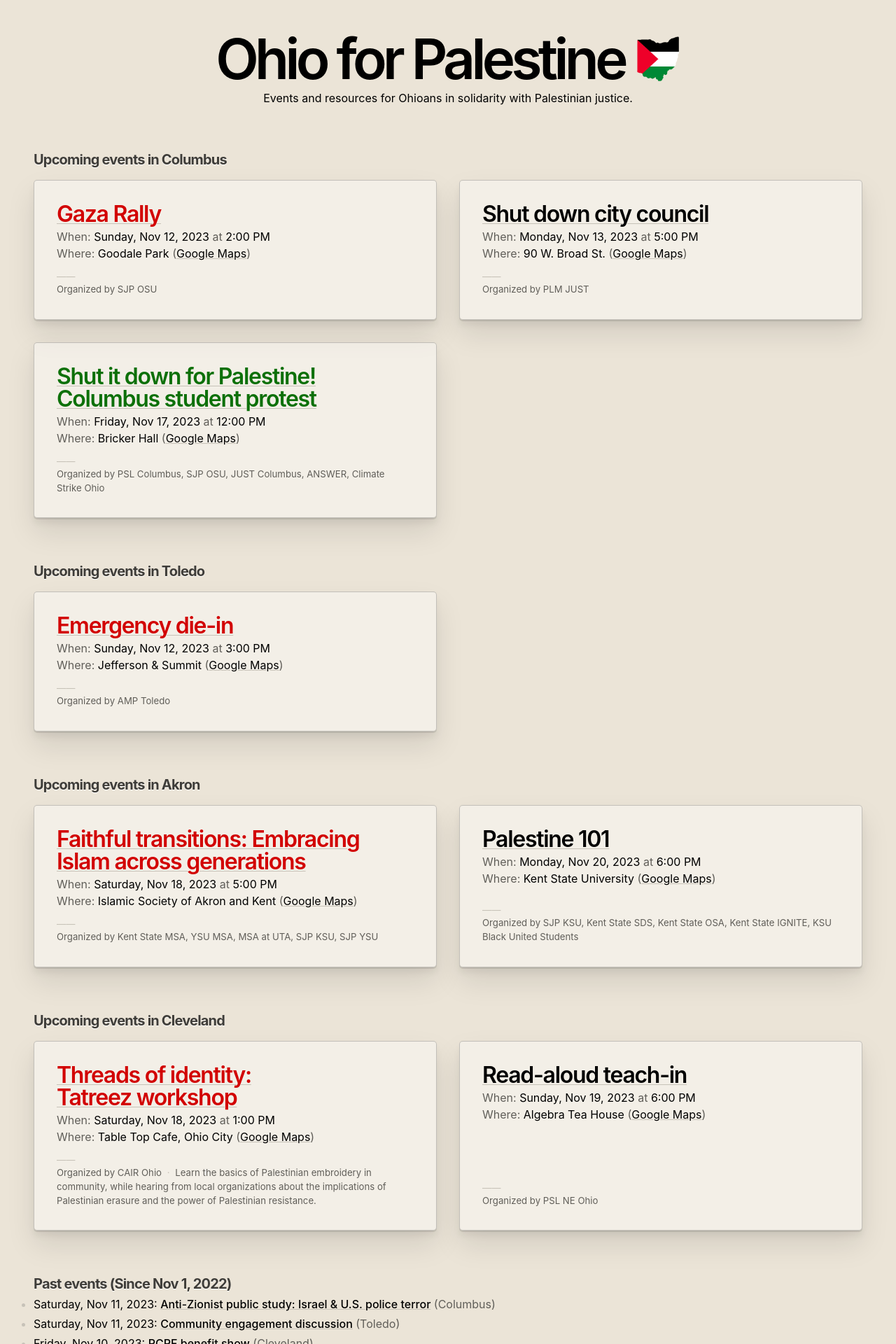
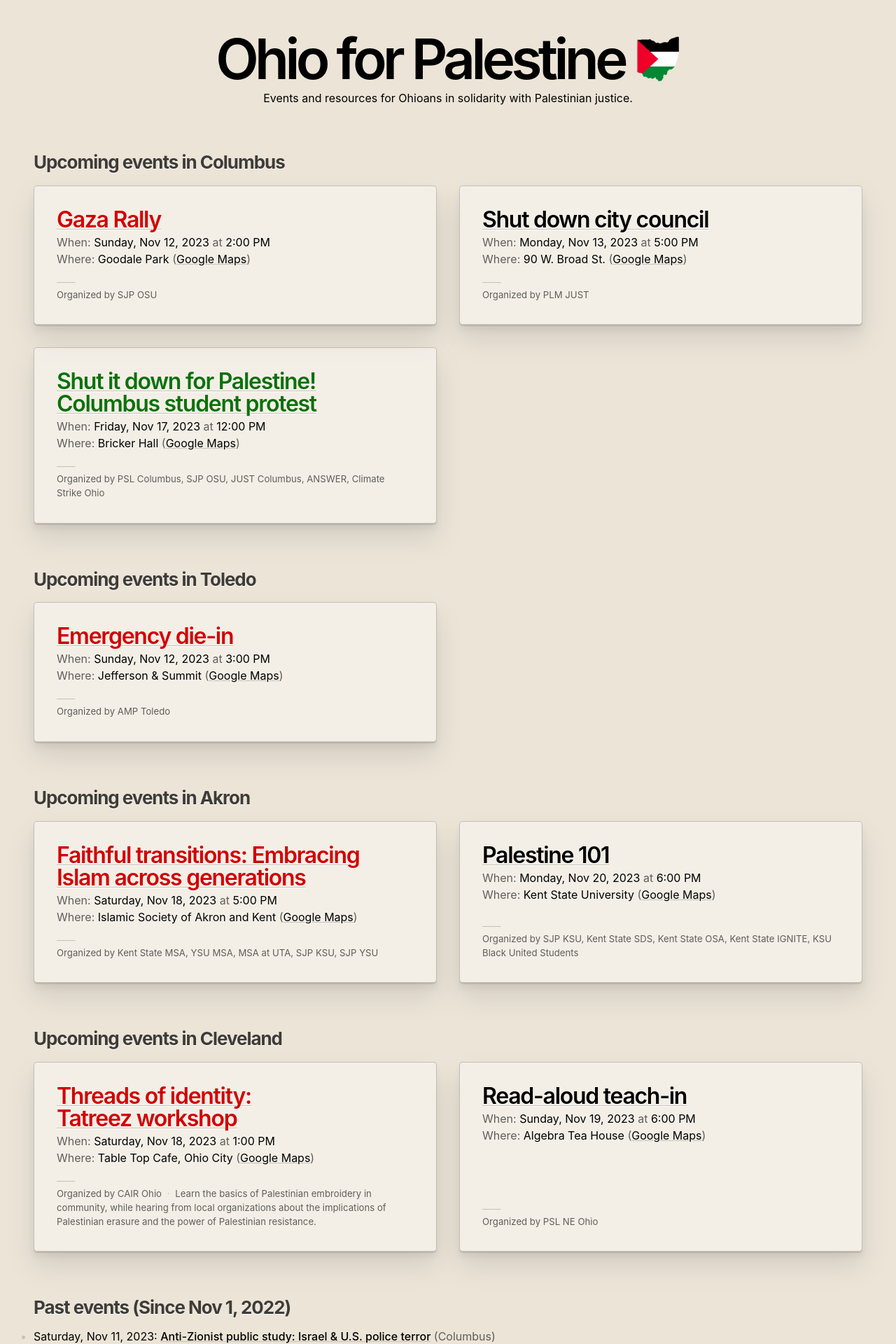
Before and after one commit to skullface/ohio-for-palestine, a Jekyll site: the page built from index.html, in a window 1280 px wide. Shown: the top 1920 px of the page at 70% size. Built offline with Jekyll 4.4.1, drawn with Linux system fonts in a browser that asks for light colours; some web fonts are replaced.

Commit message:
cleaner styling

```diff
--- a/_sass/base/_base.scss
+++ b/_sass/base/_base.scss
@@ -36,3 +36,40 @@ a {
     text-decoration-color: inherit;
   }
 }
+
+ul {
+  margin: 0.25rem 0 0 0rem;
+  padding-left: 0rem;
+
+  a {
+    font-weight: 500;
+    color: inherit;
+  }
+}
+
+li {
+  margin-bottom: 0.25rem;
+
+  &::marker {
+    color: #c7c2b8;
+  }
+}
+
+h2,
+h3 {
+  letter-spacing: -0.04em;
+  line-height: 1.25;
+  color: #3e3c38;
+  text-shadow: 0 1px 0 #fff;
+}
+
+h2 {
+  font-size: 1.625em;
+  font-weight: 700;
+}
+
+h3 {
+  font-size: 1.25em;
+  font-weight: 600;
+  color: #000;
+}
--- a/_sass/components/_event.scss
+++ b/_sass/components/_event.scss
@@ -1,13 +1,3 @@
-.events__group-title {
-  display: inline-block;
-  font-weight: 700;
-  letter-spacing: -0.04em;
-  font-size: 1.25em;
-  line-height: 1.25;
-  color: #3e3c38;
-  text-shadow: 0 1px 0 #fff;
-}
-
 .events {
   display: flex;
   flex-direction: column;
@@ -145,23 +135,20 @@
 }
 
 .events__past__list {
-  margin: 0.25rem 0 0 0rem;
-  padding-left: 0rem;
-
-  a {
-    font-weight: 500;
-    color: inherit;
-  }
-
   .location {
     color: #605e59;
   }
+}
 
-  li {
-    margin-bottom: 0.25rem;
+.info {
+  margin-top: 2rem;
+}
 
-    &::marker {
-      color: #c7c2b8;
-    }
-  }
+.events__past h2,
+.info h2 {
+  margin-bottom: 0.75rem;
 }
+
+.info h3 {
+  margin-bottom: 0.25rem;
+}
```
